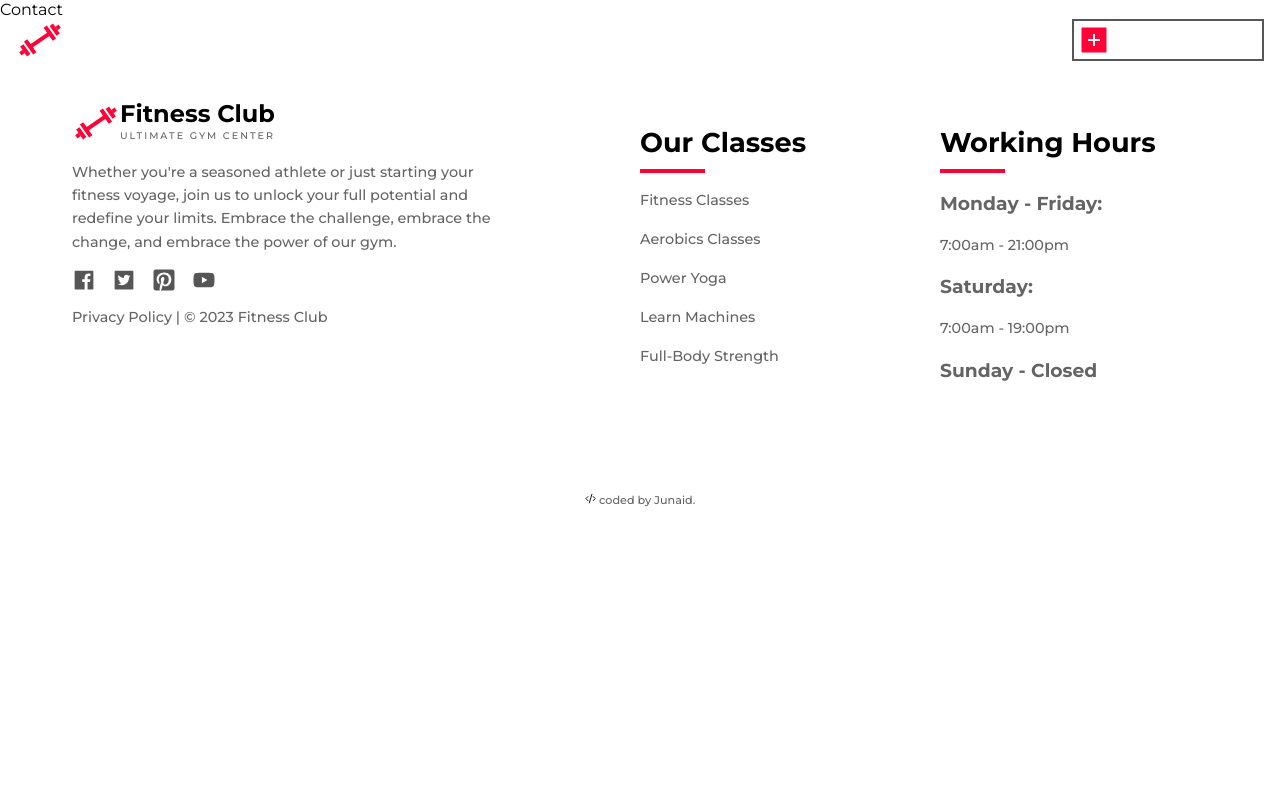
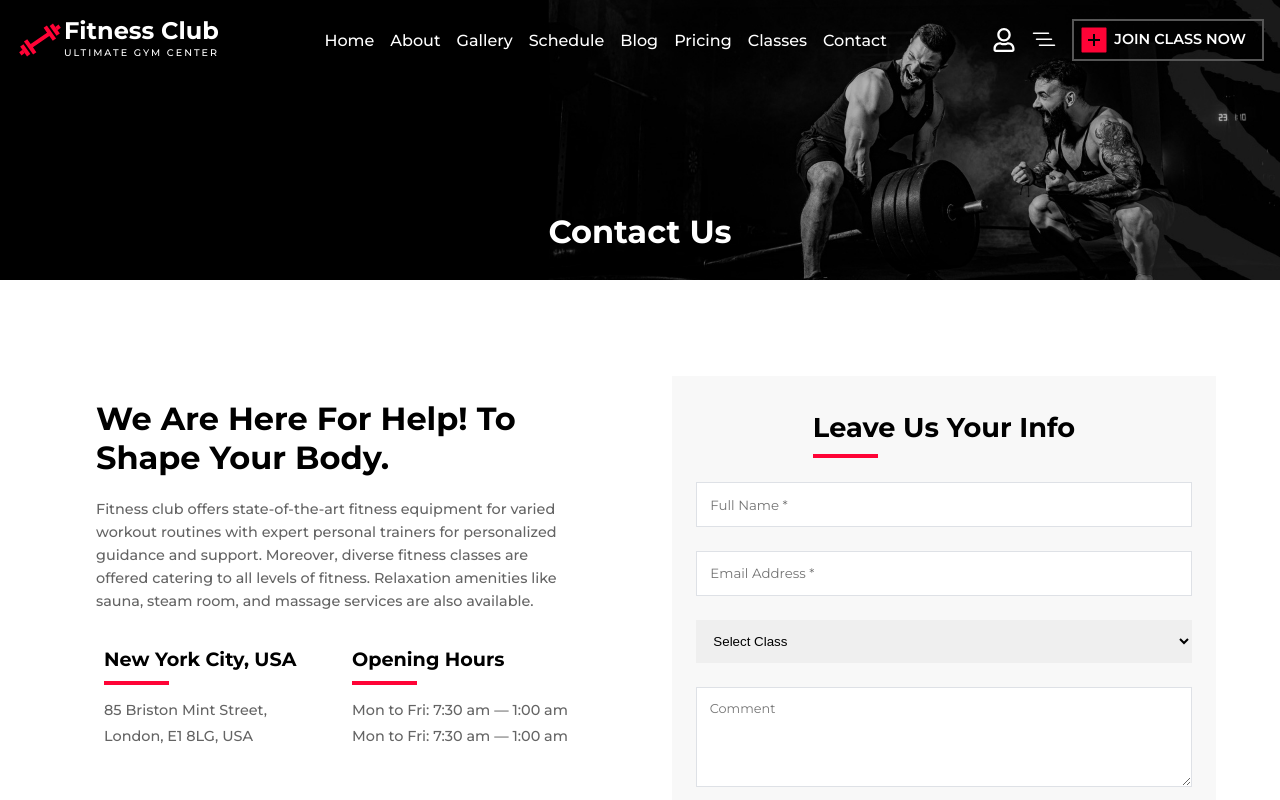
Before and after one commit to chaser945/fitness-club, a React (Vite) app: page /contact in a window 1280 px wide. Shown: the top 800 px of the page. Built offline with nearby package versions, Linux system fonts and the light colour scheme.

Commit message:
added contact page

```diff
--- a/src/components/index.jsx
+++ b/src/components/index.jsx
@@ -14,6 +14,7 @@ import RecentPostCard from "./RecentPostCard"
 import MarkerHeading from "./MarkerHeading"
 import PricePlanCard from "./PricePlanCard"
 import ExerciseClassCard from "./ExerciseClassCard"
+import SocialIcons from "./SocialIcons"
 
 export {
   Navbar,
@@ -32,4 +33,5 @@ export {
   MarkerHeading,
   PricePlanCard,
   ExerciseClassCard,
+  SocialIcons,
 }
--- a/src/index.css
+++ b/src/index.css
@@ -56,6 +56,10 @@ input {
   letter-spacing: 1px;
 }
 
+textarea {
+  font-family: inherit;
+}
+
 input:focus {
   outline: none;
 }
--- a/src/pages/Contact.jsx
+++ b/src/pages/Contact.jsx
@@ -1,4 +1,197 @@
+import styled from "styled-components"
+import { PageHero, SocialIcons, UnderlinedHeading } from "../components"
+import { exerciseCategories } from "../utils"
+
 const Contact = () => {
-  return <div>Contact</div>
+  return (
+    <Wrapper>
+      <PageHero heading="contact us" />
+      <div className="contact-wrapper section-wrapper">
+        {/* content */}
+        <div className="content">
+          <div className="header">
+            <h1 className="title">we are here for help! to shape your body.</h1>
+            <p className="text">
+              Fitness club offers state-of-the-art fitness equipment for varied
+              workout routines with expert personal trainers for personalized
+              guidance and support. Moreover, diverse fitness classes are
+              offered catering to all levels of fitness. Relaxation amenities
+              like sauna, steam room, and massage services are also available.
+            </p>
+          </div>
+          {/* content boxes */}
+          <div className="content-box-wrapper">
+            <div className="content-box">
+              <UnderlinedHeading
+                heading="New York City, USA"
+                font_size="1.2rem"
+              />
+              <p className="box-text">85 Briston Mint Street,</p>
+              <p className="box-text">London, E1 8LG, USA</p>
+            </div>
+            <div className="content-box">
+              <UnderlinedHeading heading="Opening hours" font_size="1.2rem" />
+              <p className="box-text">Mon to Fri: 7:30 am — 1:00 am</p>
+              <p className="box-text">Mon to Fri: 7:30 am — 1:00 am</p>
+            </div>
+            <div className="content-box">
+              <UnderlinedHeading heading="information" font_size="1.2rem" />
+              <p className="box-text">+800-123-4567</p>
+              <p className="box-text"> gymat@gymail.com</p>
+            </div>
+            <div className="content-box">
+              <UnderlinedHeading heading="follow us on" font_size="1.2rem" />
+              <SocialIcons />
+            </div>
+          </div>
+        </div>
+        {/* contact form */}
+        <div className="contact-form-wrapper">
+          <form className="contact-form">
+            <UnderlinedHeading heading="leave us your info" />
+            <input
+              type="text"
+              placeholder="Full Name *"
+              className="contact-input"
+              required
+            />
+            <input
+              type="email"
+              placeholder="Email Address *"
+              className="contact-input"
+              required
+            />
+            <select className="select-box">
+              <option className="select-option">select class</option>
+              {exerciseCategories.map((category, index) => {
+                const { name } = category
+                return (
+                  <option key={index} className="select-option">
+                    {name}
+                  </option>
+                )
+              })}
+            </select>
+            <textarea
+              placeholder="Comment"
+              className="contact-textarea"
+            ></textarea>
+            <button className="submit-button">submit now</button>
+          </form>
+        </div>
+      </div>
+    </Wrapper>
+  )
 }
 export default Contact
+
+const Wrapper = styled.div`
+  .contact-wrapper {
+    padding: 4em 1.5em 3em 1.5em;
+    display: grid;
+    gap: 4em;
+    align-items: center;
+    /* background-color: magenta; */
+  }
+
+  @media (min-width: 1100px) {
+    .contact-wrapper {
+      display: grid;
+      grid-template-columns: 1fr 1fr;
+      margin-top: 2em;
+    }
+  }
+  .content {
+    display: flex;
+    flex-direction: column;
+    align-items: center;
+  }
+
+  .content {
+    max-width: 480px;
+    margin: 0 auto;
+  }
+
+  .title {
+    text-transform: capitalize;
+  }
+
+  .content-box-wrapper {
+    display: grid;
+    gap: 2em;
+  }
+
+  @media (min-width: 550px) {
+    .content-box-wrapper {
+      grid-template-columns: 1fr 1fr;
+    }
+  }
+
+  .box-text {
+    margin-bottom: 0;
+    margin-top: 0.2em;
+  }
+
+  .box-text:first-of-type {
+    margin-top: 1em;
+  }
+
+  .content-box:last-of-type {
+    display: flex;
+    flex-direction: column;
+    gap: 1em;
+  }
+
+  /* CONTACT FORM */
+
+  .contact-form-wrapper {
+    display: block;
+    /* background-color: magenta; */
+    max-width: 600px;
+    width: 100%;
+    margin: 0 auto;
+  }
+
+  .contact-form {
+    background-color: var(--clr-body);
+    display: flex;
+    flex-direction: column;
+    align-items: center;
+    gap: 1.5em;
+    padding: 0.5em 1.5em 3em 1.5em;
+  }
+
+  .contact-input {
+    background-color: white;
+    border: 1px solid var(--clr-border-1);
+    letter-spacing: 0;
+  }
+
+  .select-box {
+    padding: 1em;
+    border: none;
+    text-transform: capitalize;
+  }
+
+  .contact-textarea {
+    height: 100px;
+    padding: 1em;
+    font-size: 0.8rem;
+    border: 1px solid var(--clr-border-1);
+    letter-spacing: 0;
+  }
+
+  .contact-input,
+  .select-box,
+  .contact-textarea {
+    align-self: stretch;
+  }
+
+  .submit-button {
+    background-color: var(--clr-primary-1);
+    padding: 1em 2em;
+    border: none;
+    color: white;
+    text-transform: uppercase;
+  }
+`
```
